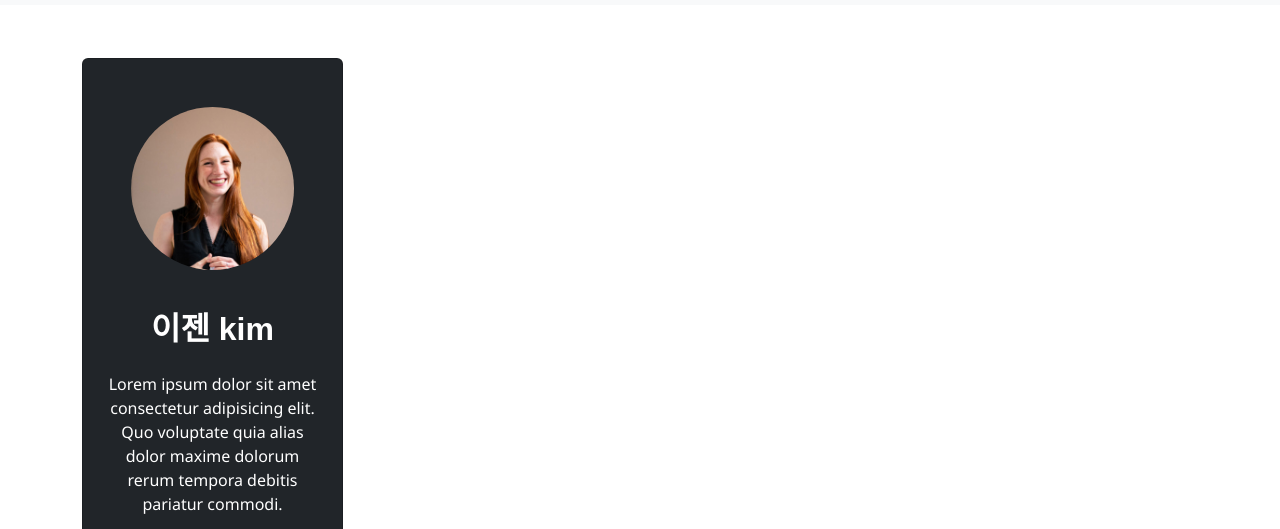
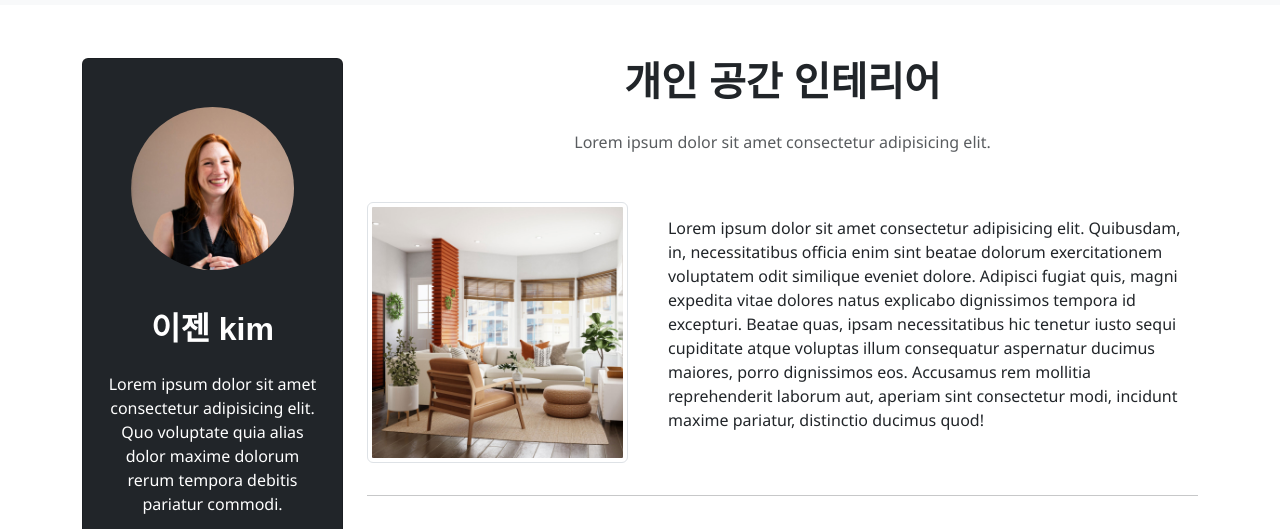
Before and after one commit to YJ-S-Lee/Izen-project2, a plain HTML site: page private-interior.html in a window 1280 px wide. Shown: the part 54-583 px from the top of the page. Drawn offline with nearby package versions, Linux system fonts and the light colour scheme; a web font is replaced by a local one.

Commit message:
세번째 수정

```diff
--- a/private-interior.html
+++ b/private-interior.html
@@ -44,7 +44,7 @@
     <div class="container my-5 py-5">
         <div class="row">
             <!-- 프로필 바 섹션 -->
-            <section id="profile" class="col-md-5 col-lg-3">
+            <section id="profile" class="col-md-5 col-lg-3 order-2 order-md-1">
                 <div class="card text-center my-3 p-4 bg-dark text-white rounded">
                     <img src="./images/main-profile.jpg" class="img-fluid rounded-circle p-4" alt="main-profile">
                     <h2 class="fs-2 py-3">이젠 kim</h5>
@@ -99,8 +99,29 @@
             </section>
             <!-- 프로필 바 섹션 끝 -->
             <!-- 프로필 섹션 시작 -->
-            <section id="portpolio" class="col-md-7 col-lg-9">
+            <section class="col-md-7 col-lg-9 order-1 order-md-2">
+                <!-- 프라이빗 인테리어 소개 섹션 시작 -->
+                <section>
+                    <div class="text-center py-3">
+                        <h2 class="fs-1 fw-bold pb-3">개인 공간 인테리어</h2>
+                        <p class="text-body-secondary">Lorem ipsum dolor sit amet consectetur adipisicing elit.</p>
+                    </div>
+                    <div class="row align-items-center">
+                        <div class="col-lg-6 col-xl-4 py-3">
+                            <img src="./images/private.jpg" alt="개인 공간 인테리어" class="img-fluid img-thumbnail">
+                        </div>
+                        <div class="col-lg-6 col-xl-8 py-3">
+                            <p class="ms-lg-3 text-lg-start">Lorem ipsum dolor sit amet consectetur adipisicing elit. Quibusdam, in, necessitatibus officia enim sint beatae dolorum exercitationem voluptatem odit similique eveniet dolore. Adipisci fugiat quis, magni expedita vitae dolores natus explicabo dignissimos tempora id excepturi. Beatae quas, ipsam necessitatibus hic tenetur iusto sequi cupiditate atque voluptas illum consequatur aspernatur ducimus maiores, porro dignissimos eos. Accusamus rem mollitia reprehenderit laborum aut, aperiam sint consectetur modi, incidunt maxime pariatur, distinctio ducimus quod!</p>
+                        </div>
+                    </div>
+                </section>
+                <!-- 프라이빗 인테리어 소개 섹션 끝 -->
+                <hr>
+                <!-- 프라이빗 인테리어 가격 섹션 시작 -->
+                <section>
 
+                </section>
+                <!-- 프라이빗 인테리어 가격 섹션 끝 -->
             </section>
             <!-- 프로필 섹션 끝 -->
         </div>
```
Also changed, not shown: profile.html (+1 -1 lines).
